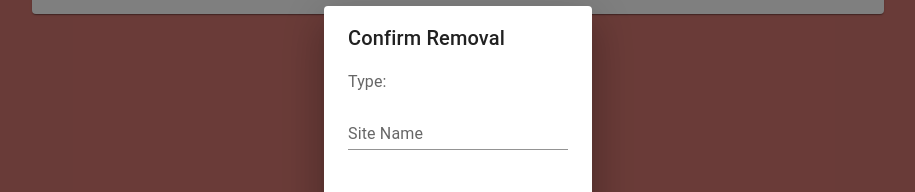
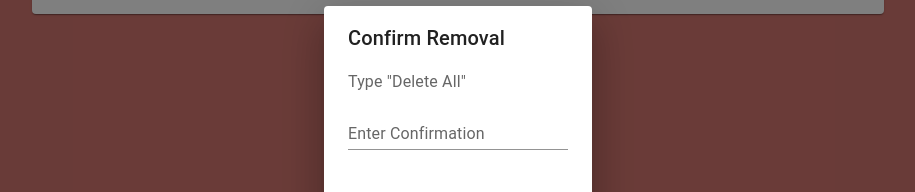
Before and after one commit to Matin-M/SiteBlocker, a React (Create React App) app: page / in a window 1280 px wide. Both pictures are taken after a click on the button "DELETE ALL". Shown: the part 284-476 px from the top of the page, without its empty margins (182-1097 px from the left). Built offline with nearby package versions, Linux system fonts and the light colour scheme.

Commit message:
Delete all button bugfix

```diff
--- a/src/App.js
+++ b/src/App.js
@@ -74,7 +74,7 @@ function App() {
   };
 
   const openDeleteAllDialog = () => {
-    setDialogType('deleteAll');
+    setSiteToRemove('Delete All');
     setDialogOpen(true);
   };
 
--- a/src/components/ConfirmationDialog.js
+++ b/src/components/ConfirmationDialog.js
@@ -16,7 +16,7 @@ const ConfirmationDialog = ({ open, onClose, onConfirm, siteToRemove }) => {
       onConfirm();
       setConfirmText('');
     } else {
-      alert('The entered site does not match. Please try again.');
+      alert('The entered text does not match. Please try again.');
     }
   };
 
@@ -24,12 +24,16 @@ const ConfirmationDialog = ({ open, onClose, onConfirm, siteToRemove }) => {
     <Dialog open={open} onClose={onClose}>
       <DialogTitle>Confirm Removal</DialogTitle>
       <DialogContent>
-        <DialogContentText>Type: {siteToRemove}</DialogContentText>
+        <DialogContentText>{`Type "${siteToRemove}"`}</DialogContentText>
         <TextField
           autoFocus
           margin="dense"
           id="name"
-          label="Site Name"
+          label={
+            siteToRemove.includes('Delete All')
+              ? 'Enter Confirmation'
+              : 'Site Name'
+          }
           type="text"
           fullWidth
           variant="standard"
@@ -51,7 +55,8 @@ ConfirmationDialog.propTypes = {
   open: PropTypes.bool.isRequired,
   onClose: PropTypes.func.isRequired,
   onConfirm: PropTypes.func.isRequired,
-  siteToRemove: PropTypes.string.isRequired
+  siteToRemove: PropTypes.string.isRequired,
+  dialogType: PropTypes.string.isRequired
 };
 
 export default ConfirmationDialog;
```
